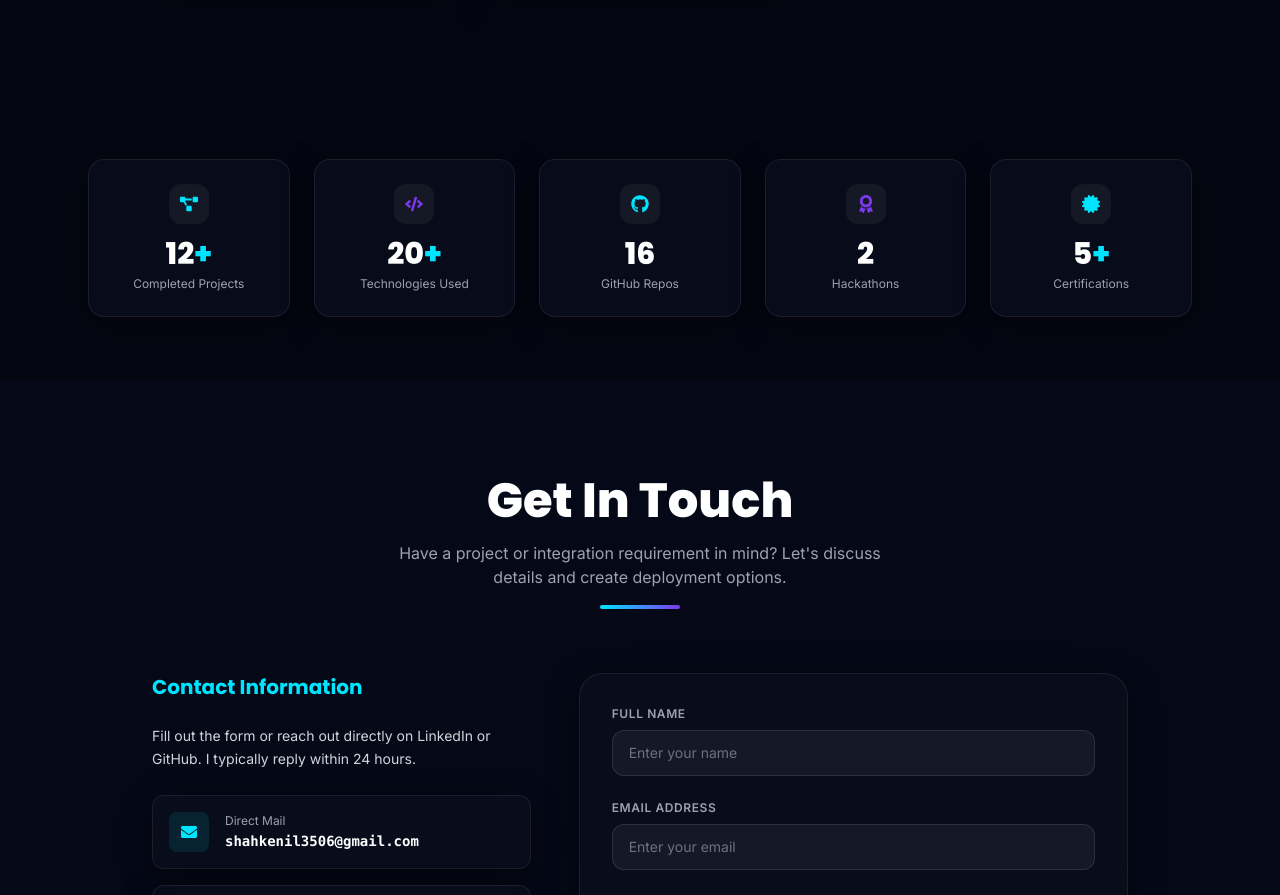
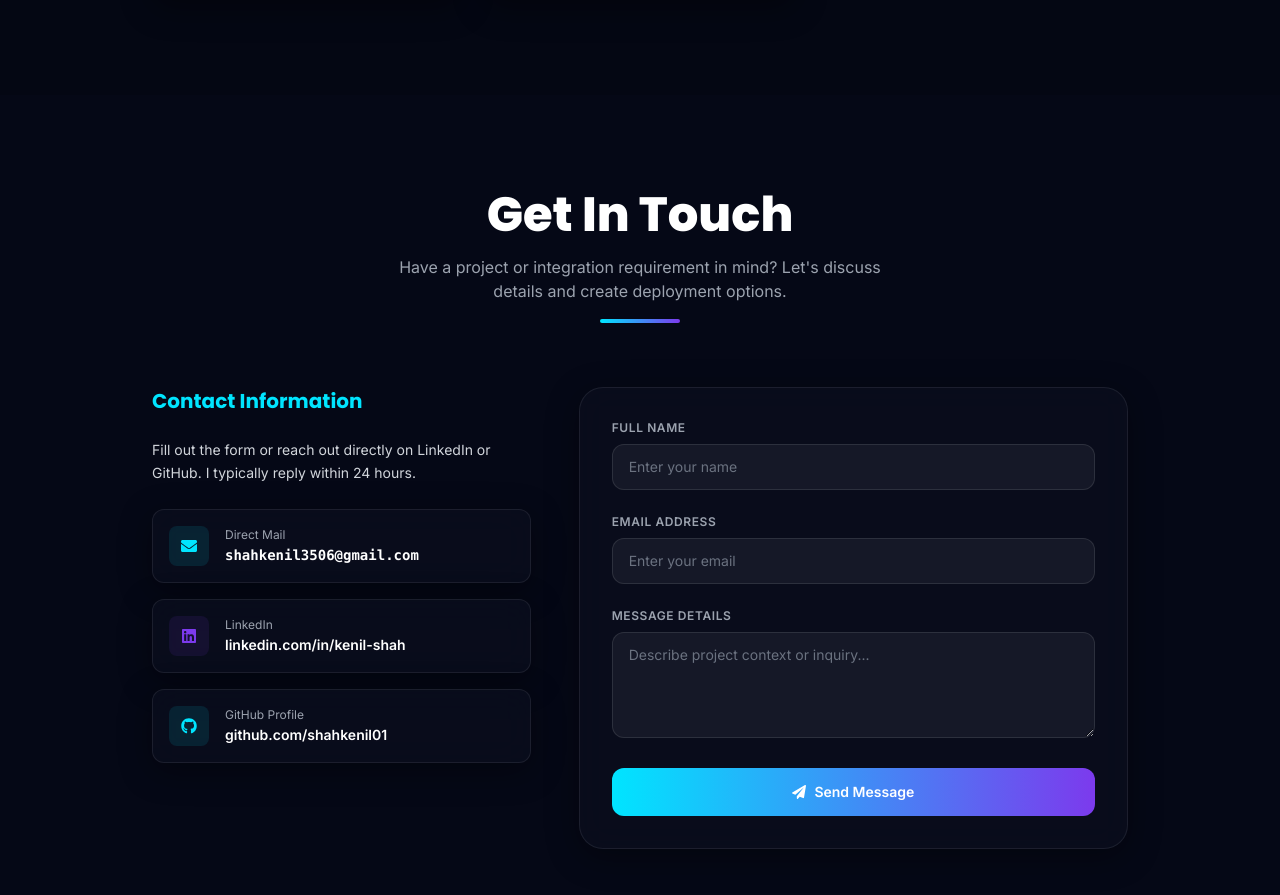
Before and after one commit to shahkenil01/Portfolio, a Next.js app: page / in a window 1280 px wide. Shown: the part 6133-7028 px from the top of the page. Built offline with nearby package versions, Linux system fonts and the light colour scheme.

Commit message:
Remove stats, retain hackathons in timeline

```diff
--- a/src/app/page.tsx
+++ b/src/app/page.tsx
@@ -7,7 +7,6 @@ import Skills from "@/components/Skills";
 import Projects from "@/components/Projects";
 import Timeline from "@/components/Timeline";
 import Roadmap from "@/components/Roadmap";
-import StatsSection from "@/components/StatsSection";
 import Contact from "@/components/Contact";
 import Footer from "@/components/Footer";
 
@@ -27,7 +26,6 @@ export default function Home() {
         <Projects />
         <Timeline />
         <Roadmap />
-        <StatsSection />
         <Contact />
       </div>
 
--- a/src/components/StatsSection.tsx
+++ /dev/null
@@ -1,73 +0,0 @@
-"use client";
-
-import React, { useEffect, useState } from "react";
-import { FaProjectDiagram, FaCode, FaGithub, FaAward, FaCertificate } from "react-icons/fa";
-
-export default function StatsSection() {
-  const stats = [
-    { label: "Completed Projects", value: 12, suffix: "+", icon: FaProjectDiagram, color: "text-primary" },
-    { label: "Technologies Used", value: 20, suffix: "+", icon: FaCode, color: "text-secondary" },
-    { label: "GitHub Repos", value: 16, suffix: "", icon: FaGithub, color: "text-primary" },
-    { label: "Hackathons", value: 2, suffix: "", icon: FaAward, color: "text-secondary" },
-    { label: "Certifications", value: 5, suffix: "+", icon: FaCertificate, color: "text-primary" },
-  ];
-
-  const [counts, setCounts] = useState(stats.map(() => 0));
-
-  useEffect(() => {
-    const duration = 2000; // Animation duration in milliseconds
-    const frameRate = 1000 / 60; // 60 FPS
-    const totalFrames = Math.round(duration / frameRate);
-
-    let frame = 0;
-    const timer = setInterval(() => {
-      frame++;
-      const progress = frame / totalFrames;
-
-      // Ease Out Quad
-      const easeProgress = progress * (2 - progress);
-
-      setCounts(
-        stats.map((stat) => Math.floor(easeProgress * stat.value))
-      );
-
-      if (frame >= totalFrames) {
-        clearInterval(timer);
-        setCounts(stats.map((stat) => stat.value));
-      }
-    }, frameRate);
-
-    return () => clearInterval(timer);
-  }, []);
-
-  return (
-    <section className="py-16 relative z-10 bg-black/20">
-      <div className="max-w-6xl mx-auto px-6">
-        <div className="grid grid-cols-2 md:grid-cols-5 gap-6">
-          {stats.map((stat, idx) => {
-            const Icon = stat.icon;
-            return (
-              <div
-                key={idx}
-                className="glass-card p-6 rounded-2xl border-white/5 text-center flex flex-col items-center justify-center space-y-3 hover:border-white/10 transition-colors"
-              >
-                <div className={`w-10 h-10 rounded-xl bg-white/5 flex items-center justify-center text-lg ${stat.color}`}>
-                  <Icon />
-                </div>
-                <div>
-                  <h3 className="text-3xl font-extrabold font-poppins text-white">
-                    {counts[idx]}
-                    <span className="text-primary">{stat.suffix}</span>
-                  </h3>
-                  <p className="text-[10px] md:text-xs text-gray-400 font-inter mt-1">
-                    {stat.label}
-                  </p>
-                </div>
-              </div>
-            );
-          })}
-        </div>
-      </div>
-    </section>
-  );
-}
```
